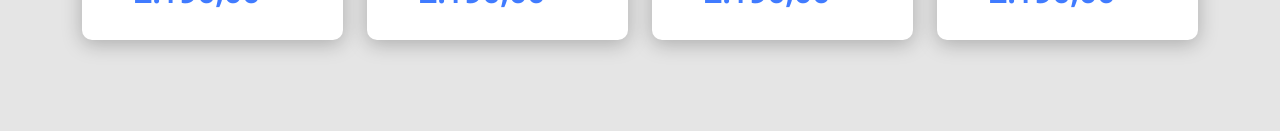
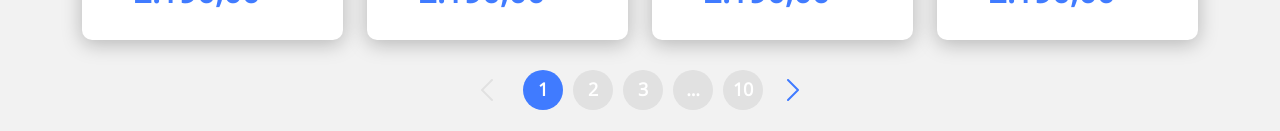
Before and after one commit to eliezermoraesss/api-rest-spring-dscatalog, a React (Create React App) app in the folder frontend/: page /products in a window 1280 px wide. Shown: the part 734-865 px from the top of the page. Before the commit the page ends 828 px from the top, so only its background shows below. Built offline with nearby package versions, Linux system fonts and the light colour scheme.

Commit message:
Pagination, styling

```diff
--- a/frontend/src/assets/styles/custom.scss
+++ b/frontend/src/assets/styles/custom.scss
@@ -2,7 +2,7 @@
   'primary': #407bff,
 );
 
-$body-bg: #e5e5e5;
+$body-bg: #F2F2F2;
 $body-color: #263238;
 
 @import '~bootstrap/scss/bootstrap.scss';
--- /dev/null
+++ b/frontend/src/components/Pagination/index.tsx
@@ -0,0 +1,19 @@
+import { ReactComponent as ArrowIcon } from 'assets/images/arrow.svg'
+import './styles.css'
+
+const Pagination = () => {
+
+    return (
+        <div className='pagination-container'>
+            <ArrowIcon className='arrow-previous arrow-inactive' />
+            <div className='pagination-item active'>1</div>
+            <div className='pagination-item'>2</div>
+            <div className='pagination-item'>3</div>
+            <div className='pagination-item'>...</div>
+            <div className='pagination-item'>10</div>
+            <ArrowIcon className='arrow-next arrow-active'/>
+        </div>
+    );
+}
+
+export default Pagination;
--- /dev/null
+++ b/frontend/src/components/Pagination/styles.css
@@ -0,0 +1,52 @@
+.pagination-container {
+    display: flex;
+    justify-content: center;
+    align-items: center;
+}
+
+.pagination-item {
+    width: 40px;
+    height: 40px;
+    border-radius: 50%;
+    background-color: #E1E1E1;
+    font-size: 18px;
+    font-weight: bold;
+    letter-spacing: -0.015em;
+    color: #FFFFFF;
+    display: flex;
+    justify-content: center;
+    align-items: center;
+    margin-left: 10px;
+}
+
+.pagination-item.active {
+    width: 40px;
+    height: 40px;
+    border-radius: 50%;
+    background-color: #407BFF;
+    font-size: 18px;
+    font-weight: bold;
+    letter-spacing: -0.015em;
+    color: #FFFFFF;
+    display: flex;
+    justify-content: center;
+    align-items: center;
+    margin-left: 10px;
+}
+
+.arrow-previous {
+    transform: rotate(-180deg);
+    margin-right: 20px;
+}
+
+.arrow-next {
+    margin-left: 24px;
+}
+
+.arrow-inactive {
+    color: #E1E1E1;
+}
+
+.arrow-active {
+    color: #407BFF;
+}
--- a/frontend/src/pages/Catalog/index.tsx
+++ b/frontend/src/pages/Catalog/index.tsx
@@ -1,3 +1,4 @@
+import Pagination from 'components/Pagination';
 import ProductCard from 'components/ProductCard';
 import { Link } from 'react-router-dom';
 import { Product } from 'types/product';
@@ -71,6 +72,9 @@
           </Link>
         </div>
       </div>
+      <div className='row'>
+        <Pagination />
+      </div>
     </div>
   );
 };
```
